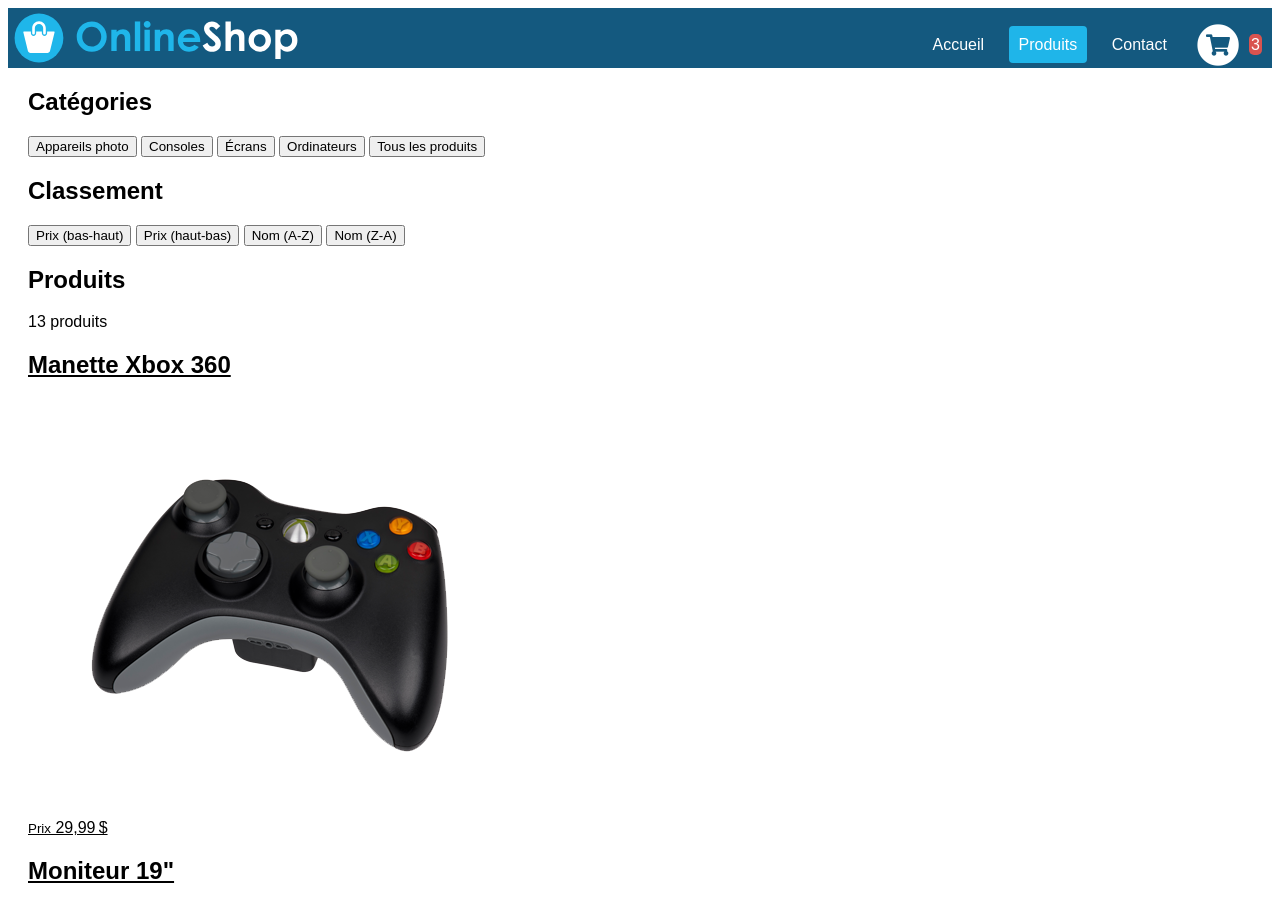
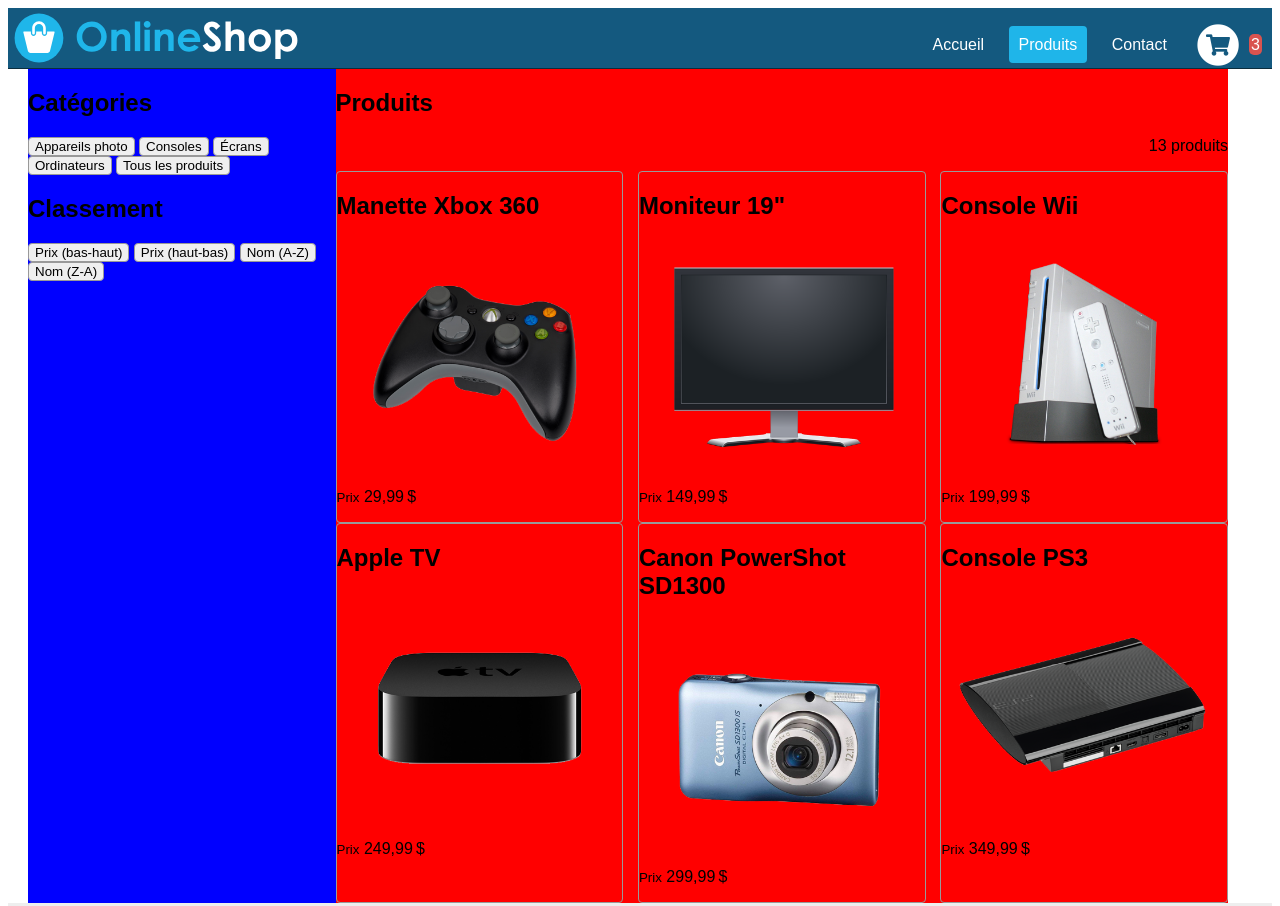
Before and after one commit to AlainZermatten/Idec-TP2, a plain HTML site: page products.html in a window 1280 px wide. Shown: the top 906 px of the page. Drawn offline with Linux system fonts and the light colour scheme.

Commit message:
product.html

```diff
--- a/assets/css/style.css
+++ b/assets/css/style.css
@@ -3,6 +3,7 @@
 *{
     font-family: Arial, Helvetica, sans-serif;
     color:#000000;
+    text-decoration: none;
 }
 
 html, body{
@@ -14,6 +15,7 @@
     padding-left: 20px;
     padding-right: 20px;
     flex: 1 0 auto;
+    display: flex;
 }
 
 body{
@@ -25,10 +27,9 @@
 
 .btn{
     background-color: #14597f;
-    border: 1px #0b2d3d;
+    border: solid 1px #0b2d3d;
     border-radius: 4px;
     padding: 5px;
-    text-decoration: none;
 }
 
 .btn:hover{
@@ -41,6 +42,7 @@
 header {
     height: 60px;
     background-color: #14597f;
+    border-bottom: solid 1px #0b2d3d;
 }
 
 .logo{
@@ -70,7 +72,6 @@
 
 nav ul li a{
     color: #ffffff;
-    text-decoration: none;
 }
 
 .fa-shopping-cart{
@@ -107,3 +108,56 @@
 }
 
 /* Page des produits */
+
+/* Panneau principal */
+
+.panneau-principal{
+    width: 75%;
+    background-color: red;
+}
+
+.panneau-principal h1 + p{
+    text-align: right;
+}
+
+#products-list{
+    display: flex;
+    flex-wrap: wrap;
+    justify-content: space-between;
+    align-content: space-between;
+}
+
+#products-list a{
+    width: 32%;
+    border: solid 1px #999999;
+    border-radius: 4px;
+}
+
+#products-list a:hover{
+    background-color: #f3f3f3;
+    transition-timing-function: ease-out;
+    transition-delay: 0.2s;
+}
+
+#products-list a img{
+    width: 100%;
+}
+
+/* Barre latérale */
+
+.barre-laterale{
+    width: 25%;
+    padding-right: 10px;
+    background-color: blue;
+}
+
+.barre-laterale section div button{
+    border: solid 1px #999999;
+    border-radius: 4px;
+}
+
+.barre-laterale section div button:hover{
+    background-color: #f3f3f3;
+    transition-timing-function: ease-out;
+    transition-delay: 0.2s;
+}
--- a/products.html
+++ b/products.html
@@ -28,6 +28,7 @@
   </nav>
 </header>
 <main>
+  <div class="barre-laterale">
   <section aria-label="Filtres">
     <section>
       <h2>Catégories</h2>
@@ -49,7 +50,8 @@
       </div>
     </section>
   </section>
-  <article>
+  </div>
+  <article class="panneau-principal">
     <h1>Produits</h1>
     <p>13 produits</p>
 
```
